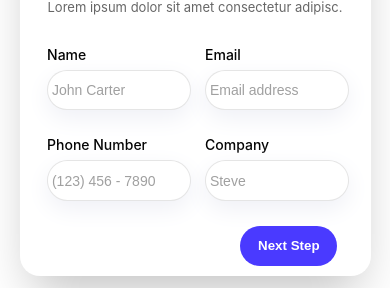
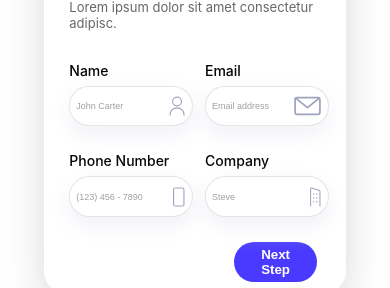
Before and after one commit to bhavin914/employee-list-redux-toolkit, a React (Create React App) app: page / in a window 390 px wide. Shown: the part 385-673 px from the top of the page. Built offline with nearby package versions, Linux system fonts and the light colour scheme.

Commit message:
add images in input

```diff
--- a/src/App.css
+++ b/src/App.css
@@ -54,7 +54,6 @@
   margin: 0 auto; */
   background-color: white;
   box-shadow: 0 25px 50px -12px rgb(0 0 0 / 0.25);
-
   border-radius: 20px;
   margin-top: 20px;
 }
@@ -92,6 +91,8 @@
   .inputField {
     width: 100%;
     max-width: none;
+    font-size: 9px;
+    padding-left: 6px;
   }
   .formdiv {
     width: 90%;
--- a/src/Slices/FormSlice.js
+++ b/src/Slices/FormSlice.js
@@ -17,8 +17,14 @@ const formSlice = createSlice({
         state.push(newFormData);
       }
     },
+    deleteFormData: (state, action) => {
+      const index = state.formData?.findIndex(
+        (item) => item.key === action.payload
+      );
+      if (index !== -1) state.formData?.splice(index, 1);
+    },
   },
 });
 
-export const { addFormData } = formSlice.actions;
+export const { addFormData, deleteFormData } = formSlice.actions;
 export default formSlice.reducer;
--- a/src/components/ContactDetails.js
+++ b/src/components/ContactDetails.js
@@ -3,6 +3,10 @@ import { styled } from "styled-components";
 import { FormContext } from "../context/form-context";
 import { useDispatch } from "react-redux";
 import { Modal } from "antd";
+import Email from "../images/Email.svg";
+import Building from "../images/Building.svg";
+import Person from "../images/Person.svg";
+import Vector from "../images/Vector.svg";
 
 const ContactDetailPage = ({ setScrrenPoint, setIsShowSelectedScreen }) => {
   const { formState, updateFormState } = useContext(FormContext);
@@ -70,6 +74,7 @@ const ContactDetailPage = ({ setScrrenPoint, setIsShowSelectedScreen }) => {
         <div className="twoinput">
           <span className="container">
             <p className="fieldName">Name</p>
+            <div className="inputIconWrapper">
               <input
                 className="inputField"
                 type="text"
@@ -78,9 +83,12 @@ const ContactDetailPage = ({ setScrrenPoint, setIsShowSelectedScreen }) => {
                 onChange={handleChange}
                 value={formState.Fullname || ""}
               />
+              <img src={Person} className="inputIcon"></img>
+            </div>
           </span>
           <span className="container">
             <p className="fieldName">Email</p>
+            <div className="inputIconWrapper">
               <input
                 className="inputField"
                 type="email"
@@ -89,11 +97,14 @@ const ContactDetailPage = ({ setScrrenPoint, setIsShowSelectedScreen }) => {
                 onChange={handleChange}
                 value={formState.Email || ""}
               />
+              <img src={Email} className="inputIcon"></img>
+            </div>
           </span>
         </div>
         <div className="twoinput">
           <span className="container">
             <p className="fieldName">Phone Number</p>
+            <div className="inputIconWrapper">
               <input
                 className="inputField"
                 type="number"
@@ -102,10 +113,13 @@ const ContactDetailPage = ({ setScrrenPoint, setIsShowSelectedScreen }) => {
                 onChange={handleChange}
                 value={formState.Phonenumber || ""}
               />
+              <img src={Vector} className="inputIcon"></img>
+            </div>
           </span>
 
           <span className="container">
             <p className="fieldName">Company</p>
+            <div className="inputIconWrapper">
               <input
                 className="inputField"
                 type="text"
@@ -114,6 +128,8 @@ const ContactDetailPage = ({ setScrrenPoint, setIsShowSelectedScreen }) => {
                 onChange={handleChange}
                 value={formState.CompanyName || ""}
               />
+              <img src={Building} className="inputIcon"></img>
+            </div>
           </span>
         </div>
         <div className="multiButton">
@@ -149,6 +165,7 @@ const Wrapper = styled.div`
     font-weight: 500;
     line-height: 20px;
   }
+
   .container_row {
     display: flex;
     flex-direction: row;
@@ -158,7 +175,18 @@ const Wrapper = styled.div`
     padding: 0px;
     gap: 3.5vw;
   }
-
+  .inputIconWrapper {
+    position: relative;
+  }
+  .inputIcon {
+    position: absolute;
+    right: 10px;
+    top: 50%;
+    transform: translateY(-50%);
+    height: 20px;
+    width: auto;
+    padding-right: 7px;
+  }
   .title {
     align-items: flex-start;
     max-width: max-content;
@@ -293,6 +321,10 @@ const Wrapper = styled.div`
       width: 90%;
       margin: 0 auto;
     }
+    .inputIcon {
+      padding: 0;
+      right: 0;
+    }
   }
   @media screen and (max-width: 768px) {
     .title {
--- a/src/components/Table.js
+++ b/src/components/Table.js
@@ -1,13 +1,18 @@
 import React from "react";
-import { useSelector } from "react-redux";
+import { useDispatch, useSelector } from "react-redux";
 import { Table, Tag } from "antd";
 import styled from "styled-components";
 import { useNavigate } from "react-router-dom";
+import { deleteFormData } from "../Slices/FormSlice";
 
 function MyTable() {
   const formData = useSelector((state) => state.form);
+  const dispatch = useDispatch();
+  const navigate = useNavigate();
 
-  const navigate = useNavigate();
+  const handleDelete = (key) => {
+    dispatch(deleteFormData(key));
+  };
 
   const rowSelection = {
     selections: [
@@ -18,7 +23,7 @@ function MyTable() {
         text: "Select Odd Rows",
         onSelect: (changableRowKeys) => {
           let newSelectedRowKeys = [];
-          newSelectedRowKeys = changableRowKeys.filter((key, index) => {
+          newSelectedRowKeys = changableRowKeys?.filter((key, index) => {
             if (index % 2 !== 0) {
               return false;
             }
@@ -64,8 +69,15 @@ function MyTable() {
       key: "budget",
       render: (status) => (
         <span>
-          <Tag color={status === "full time" ? "green" : "red"}>{status}</Tag>
+          <Tag color={"red"}>{status}</Tag>
         </span>
+      ),
+    },
+    {
+      title: "Action",
+      key: "action",
+      render: (text, record) => (
+        <button onClick={() => handleDelete(record.key)}>Delete</button>
       ),
     },
   ];
```
Lines whose indentation alone changed are shown as unchanged.
